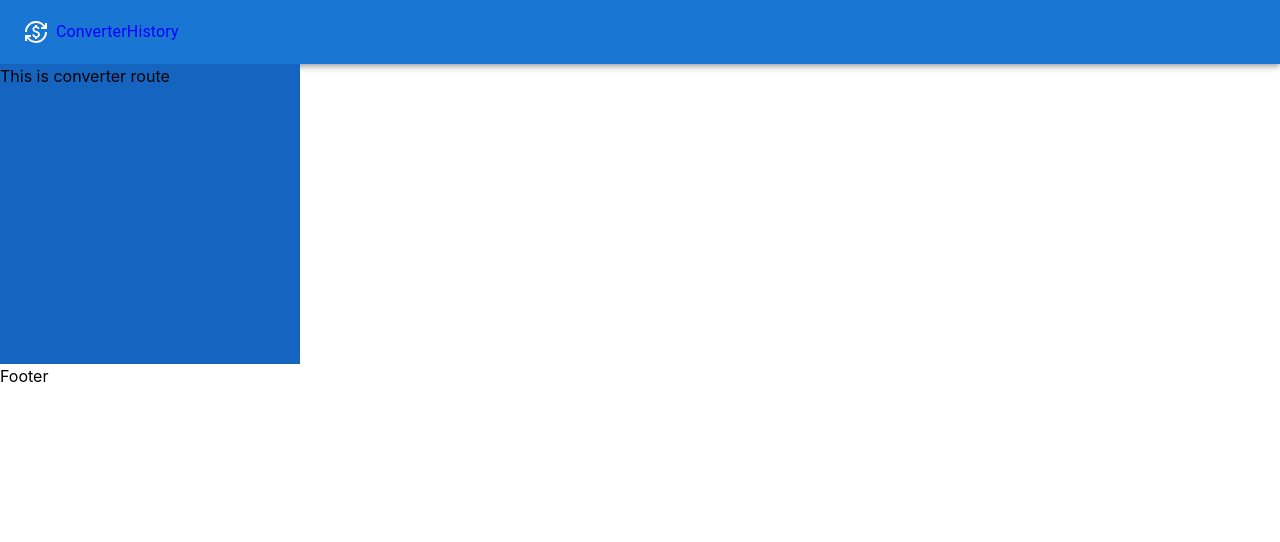
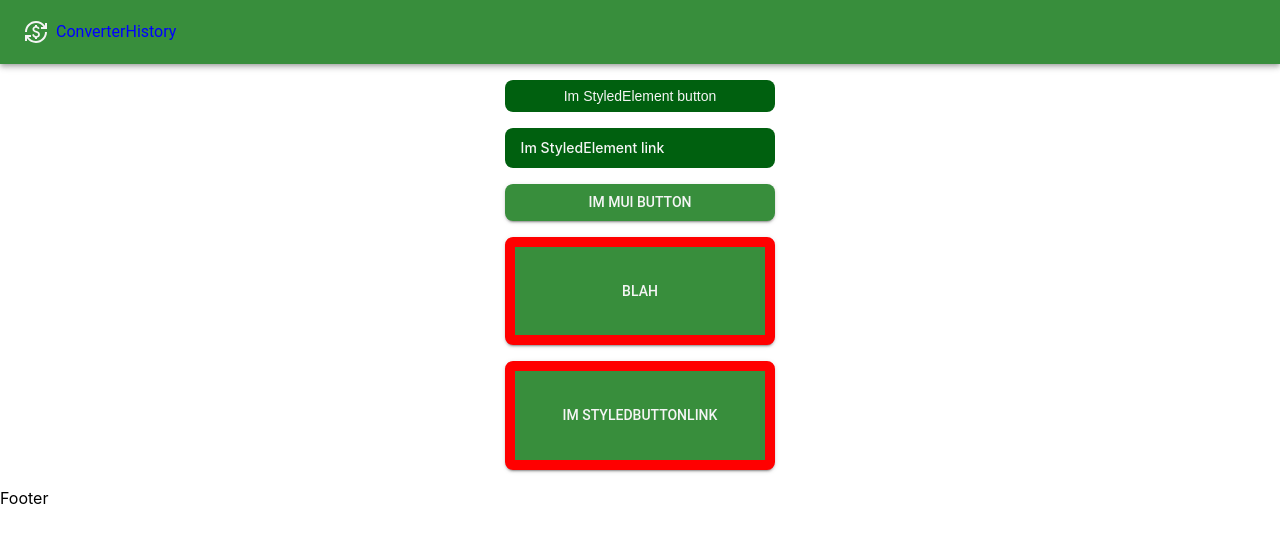
Before and after one commit to lukmrv/neo_converter, a React (Vite) app: page / in a window 1280 px wide. Shown: the top 542 px of the page. Built offline with nearby package versions, Linux system fonts and the light colour scheme.

Commit message:
Add styled custom element and styled mui button and link, add custom theme

```diff
--- a/src/components/Converter/Converter.tsx
+++ b/src/components/Converter/Converter.tsx
@@ -1,21 +1,29 @@
 import React from 'react';
 
 import Box from '@mui/material/Box';
+import Button from '@mui/material/Button';
+
+import { StyledElement, StyledButtonLink, StyledButton } from 'styles/styledComponents';
 
 const Converter = () => {
   return (
     <Box
       sx={{
-        width: 300,
-        height: 300,
-        backgroundColor: 'primary.dark',
-        '&:hover': {
-          backgroundColor: 'primary.main',
-          opacity: [0.9, 0.8, 0.7],
-        },
+        display: 'flex',
+        flexDirection: 'column',
+        gap: 2,
+        padding: 2,
       }}
     >
-      This is converter route
+      <StyledElement tag="button">Im StyledElement button</StyledElement>
+      <StyledElement tag="a" href="/">
+        Im StyledElement link
+      </StyledElement>
+      <Button variant="contained">Im MUI Button</Button>
+      <StyledButton variant="contained">blah</StyledButton>
+      <StyledButtonLink to="/" variant="contained">
+        Im StyledButtonLink
+      </StyledButtonLink>
     </Box>
   );
 };
--- /dev/null
+++ b/src/components/Element/Element.tsx
@@ -0,0 +1,13 @@
+import React, { PropsWithChildren, ElementType, ComponentPropsWithRef } from 'react';
+
+export type ElementProps<T extends ElementType> = PropsWithChildren<{
+  tag?: T;
+}> &
+  ComponentPropsWithRef<T>;
+
+const Element = <T extends ElementType>({ tag, children, ...rest }: ElementProps<T>) => {
+  const Component = tag || 'div';
+  return <Component {...rest}>{children}</Component>;
+};
+
+export { Element };
--- a/src/components/Header/Header.tsx
+++ b/src/components/Header/Header.tsx
@@ -61,7 +61,9 @@ const Header = () => {
             >
               {navigationLinks.map((page) => (
                 <MenuItem key={page.description} onClick={handleCloseNavMenu}>
-                  <Typography textAlign="center">{page.description}</Typography>
+                  <Link style={{ textDecoration: 'none', color: 'blue' }} to={page.link}>
+                    {page.description}
+                  </Link>
                 </MenuItem>
               ))}
             </Menu>
--- a/src/components/Layout/Layout.tsx
+++ b/src/components/Layout/Layout.tsx
@@ -1,14 +1,16 @@
-import React from 'react';
+import React, { PropsWithChildren } from 'react';
 
 import { Footer } from 'components/Footer/Footer';
 import { Header } from 'components/Header/Header';
-import { Outlet } from 'react-router';
+import { Container } from '@mui/system';
 
-const Layout = () => {
+const Layout = ({ children }: PropsWithChildren) => {
   return (
     <>
       <Header />
-      <Outlet />
+      <Container sx={{ display: 'flex', justifyContent: 'center', paddingLeft: 0 }}>
+        {children}
+      </Container>
       <Footer />
     </>
   );
--- a/src/providers/AppProvider.tsx
+++ b/src/providers/AppProvider.tsx
@@ -2,9 +2,12 @@ import React, { PropsWithChildren } from 'react';
 
 import { ReactQueryDevtools } from 'react-query/devtools';
 import { QueryClient, QueryClientProvider } from 'react-query';
+import { ErrorBoundary } from 'react-error-boundary';
 
-import { ErrorBoundary } from 'react-error-boundary';
 import Button from '@mui/material/Button';
+import { ThemeProvider } from '@mui/material/styles';
+
+import { theme } from 'styles/customTheme';
 
 const queryClient = new QueryClient();
 
@@ -12,7 +15,7 @@ const ErrorFallback = () => {
   return (
     <div role="alert">
       <h2 className="text-lg font-semibold">Ooops, something went wrong :( </h2>
-      <Button className="mt-4" onClick={() => window.location.assign(window.location.origin)}>
+      <Button variant="outlined" onClick={() => window.location.assign(window.location.origin)}>
         Refresh
       </Button>
     </div>
@@ -31,7 +34,7 @@ const AppProvider = ({ children }: PropsWithChildren) => {
       <ErrorBoundary FallbackComponent={ErrorFallback}>
         <QueryClientProvider client={queryClient}>
           {process.env.NODE_ENV !== 'test' && <ReactQueryDevtools />}
-          {children}
+          <ThemeProvider theme={theme}>{children}</ThemeProvider>
         </QueryClientProvider>
       </ErrorBoundary>
     </React.Suspense>
--- a/src/routes/index.tsx
+++ b/src/routes/index.tsx
@@ -1,6 +1,6 @@
 import React from 'react';
 
-import { Route, Routes } from 'react-router';
+import { Outlet, Route, Routes } from 'react-router';
 import { BrowserRouter as Router } from 'react-router-dom';
 
 import { routes } from 'utils/consts';
@@ -8,10 +8,16 @@ import { Layout } from 'components/Layout/Layout';
 import { Converter } from 'components/Converter/Converter';
 import { History } from 'components/History/History';
 
-export const AppRoutes = () => (
+const App = () => (
+  <Layout>
+    <Outlet />
+  </Layout>
+);
+
+const AppRoutes = () => (
   <Router>
     <Routes>
-      <Route element={<Layout />}>
+      <Route element={<App />}>
         <Route path={routes.converter} element={<Converter />} />
         <Route path={routes.history} element={<History />} />
         <Route path="*" element={<div>Page not found</div>} />
@@ -19,3 +25,5 @@ export const AppRoutes = () => (
     </Routes>
   </Router>
 );
+
+export { AppRoutes };
--- /dev/null
+++ b/src/styles/customTheme.ts
@@ -0,0 +1,42 @@
+import { createTheme } from '@mui/material/styles';
+
+export const theme = createTheme({
+  // colors
+  palette: {
+    primary: {
+      light: '#6abf69',
+      main: '#388e3c',
+      dark: '#00600f',
+      contrastText: '#f5f5f5',
+    },
+    secondary: {
+      light: '#efefef',
+      main: '#bdbdbd',
+      dark: '#8d8d8d',
+      contrastText: '#212121',
+    },
+  },
+  typography: {
+    fontFamily: 'Roboto',
+    h1: {
+      fontSize: '2.5rem',
+      fontWeight: 500,
+    },
+    h2: {
+      fontSize: '2rem',
+      fontWeight: 500,
+    },
+    h3: {
+      fontSize: '1.75rem',
+      fontWeight: 500,
+    },
+    button: {
+      fontSize: '0.875rem',
+      fontWeight: 500,
+    },
+  },
+  // borders
+  shape: {
+    borderRadius: 8,
+  },
+});
--- /dev/null
+++ b/src/styles/styledComponents.tsx
@@ -0,0 +1,70 @@
+import React, { ElementType } from 'react';
+
+import { Link } from 'react-router-dom';
+
+import { styled } from '@mui/system';
+import Button, { ButtonTypeMap } from '@mui/material/Button';
+import { Theme } from '@mui/system/createTheme';
+
+// eslint-disable-next-line no-restricted-imports
+import { Element, ElementProps } from 'components/Element/Element';
+
+// shared StyledButton and StyledButtonLink styles
+const buttonStyles = (theme: Theme) => ({
+  padding: theme.spacing(4, 6),
+  border: '10px solid red',
+});
+// // // // // // // // // // // //
+// TODO - pass it to StyledButtonLink for consistent styles
+// Styled MUI Button
+// // // // // // // // // // // //
+export const StyledButton = styled(
+  // eslint-disable-next-line react/display-name
+  ({ children, ...rest }: ButtonTypeMap['props']) => <Button {...rest}>{children}</Button>
+)(({ theme }) => buttonStyles(theme));
+// // // // // // // // // // // //
+// React Router Link which looks like MUI Button
+// // // // // // // // // // // //
+export const StyledButtonLink = styled(
+  ({ children, ...rest }: { to: string } & ButtonTypeMap['props']) => (
+    <Button component={Link} {...rest}>
+      {children}
+    </Button>
+  )
+)(({ theme }) => buttonStyles(theme));
+// // // // // // // // // // // //
+// Styled Polymorphic Component, which could be passed html tag
+// name as well as generic MUI props
+// // // // // // // // // // // //
+export const StyledElement = styled(
+  // COMPONENT 'proxy'
+  <T extends ElementType>({ tag, children, ...rest }: ElementProps<T>) => (
+    <Element tag={tag} {...rest}>
+      {children}
+    </Element>
+  ),
+  // THEME CONFIGURATION
+  {
+    // Configure which props should be forwarded on DOM
+    shouldForwardProp: (prop) => prop !== 'color' && prop !== 'variant' && prop !== 'sx',
+    name: 'StyledElement',
+    slot: 'Root',
+    // We are specifying here how the styleOverrides are being applied based on props
+    overridesResolver: (props, styles) => [
+      styles.root,
+      props.color === 'primary' && styles.primary,
+      props.color === 'secondary' && styles.secondary,
+    ],
+  }
+  // THEME CUSTOMIZATION
+)(({ theme }) => ({
+  textDecoration: 'none',
+  cursor: 'pointer',
+  border: 'none',
+  borderRadius: theme.shape.borderRadius,
+  backgroundColor: theme.palette.primary.dark,
+  color: theme.palette.primary.contrastText,
+  padding: theme.spacing(1, 2),
+  fontSize: theme.typography.button.fontSize,
+  fontWeight: theme.typography.button.fontWeight,
+}));
--- a/vite.config.ts
+++ b/vite.config.ts
@@ -1,5 +1,3 @@
-// import * as path from 'path';
-
 import { defineConfig } from 'vite';
 import react from '@vitejs/plugin-react';
 import tsconfigPaths from 'vite-tsconfig-paths';
@@ -7,7 +5,4 @@ import tsconfigPaths from 'vite-tsconfig-paths';
 // https://vitejs.dev/config/
 export default defineConfig({
   plugins: [react(), tsconfigPaths()],
-  // resolve: {
-  //   alias: [{ find: '@', replacement: path.resolve(__dirname, 'src') }],
-  // },
 });
```
Also changed, not shown: .eslintrc.json.
